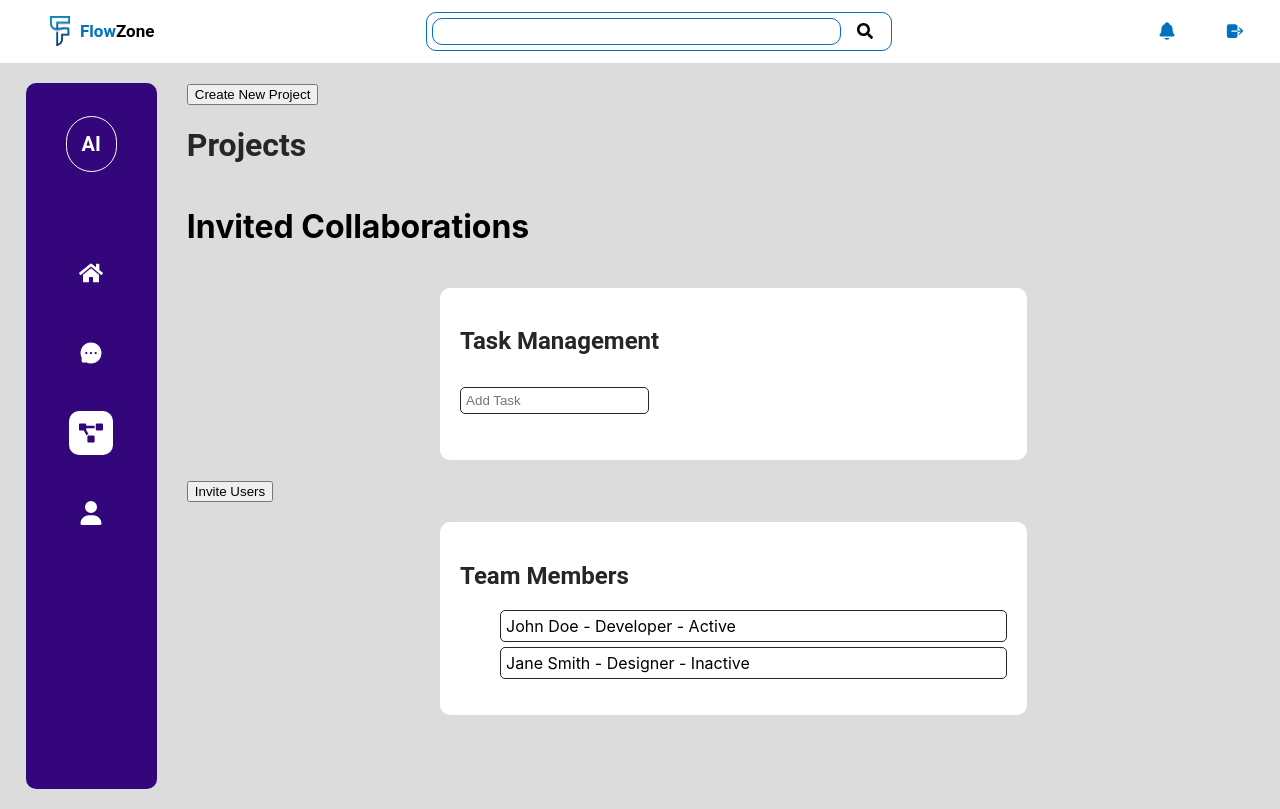
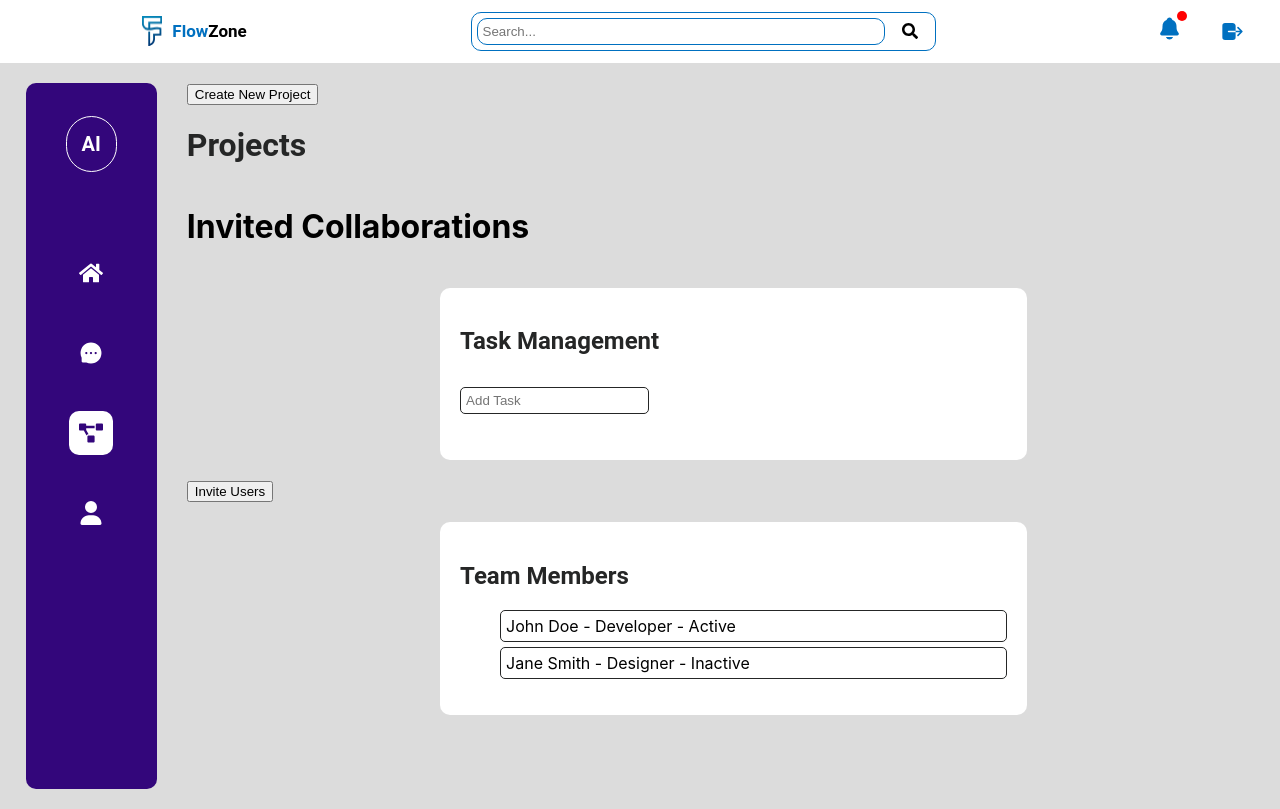
Before and after one commit to ikosong1406/flowzonefrontend, a React (Create React App) app: page /dashboard/progress in a window 1280 px wide. Built offline with nearby package versions, Linux system fonts and the light colour scheme.

Commit message:
modified:   src/components/Header.js 	modified:   src/styles/Header.css

```diff
--- a/src/components/Header.js
+++ b/src/components/Header.js
@@ -1,29 +1,105 @@
-import React from "react";
+import React, { useState } from "react";
 import "../styles/Header.css";
 import logo from "../images/logo.png";
 import { IoLogOut } from "react-icons/io5";
 import { IoNotifications } from "react-icons/io5";
 import { FaSearch } from "react-icons/fa";
+import Modal from "react-modal";
+import { ToastContainer, toast } from "react-toastify";
+import "react-toastify/dist/ReactToastify.css";
+import { useNavigate } from "react-router-dom";
+
+// Sample notifications
+const sampleNotifications = [
+  "Notification 1",
+  "Notification 2",
+  "Notification 3",
+];
 
 const Header = () => {
+  const navigate = useNavigate();
+  const [searchQuery, setSearchQuery] = useState("");
+  const [isModalOpen, setIsModalOpen] = useState(false);
+  const [notifications, setNotifications] = useState(sampleNotifications);
+  const [hasUnreadNotifications, setHasUnreadNotifications] = useState(true);
+
+  const handleSearch = () => {
+    // Implement search functionality
+    console.log("Search query:", searchQuery);
+  };
+
+  const toggleModal = () => {
+    setIsModalOpen(!isModalOpen);
+    if (hasUnreadNotifications) setHasUnreadNotifications(false);
+  };
+
+  const handleLogout = () => {
+    toast.info("Are you sure you want to logout?", {
+      position: "top-center",
+      autoClose: false,
+      closeOnClick: true,
+      draggable: true,
+      onClose: () => {
+        // Handle logout logic
+        console.log("User logged out");
+        navigate("/");
+      },
+    });
+  };
+
   return (
     <div className="headerMain">
+      <ToastContainer />
       <div className="headerDiv1">
         <div className="headerDiv11">
-          <img src={logo} />
+          <img src={logo} alt="logo" />
           <h1>
             <span style={{ color: "#0070C0" }}>Flow</span>Zone
           </h1>
         </div>
         <div className="headerDiv12">
-          <input />
-          <FaSearch style={{ alignSelf: "center" }} />
+          <input
+            value={searchQuery}
+            onChange={(e) => setSearchQuery(e.target.value)}
+            placeholder="Search..."
+          />
+          <FaSearch
+            style={{ alignSelf: "center", cursor: "pointer" }}
+            onClick={handleSearch}
+          />
         </div>
       </div>
       <div className="headerDiv2">
-        <IoNotifications />
-        <IoLogOut />
+        <div style={{ position: "relative" }}>
+          <IoNotifications
+            style={{ cursor: "pointer" }}
+            onClick={toggleModal}
+          />
+          {hasUnreadNotifications && (
+            <span className="notificationIndicator"></span>
+          )}
+        </div>
+        <IoLogOut
+          style={{ cursor: "pointer", alignSelf: "center" }}
+          onClick={handleLogout}
+        />
       </div>
+
+      <Modal
+        isOpen={isModalOpen}
+        onRequestClose={toggleModal}
+        contentLabel="Notifications"
+        className="Modal"
+        overlayClassName="Overlay"
+      >
+        <h2>Notifications</h2>
+        <ul>
+          {notifications.map((notification, index) => (
+            <li key={index}>{notification}</li>
+          ))}
+        </ul>
+        <button onClick={toggleModal}>Close</button>
+      </Modal>
     </div>
   );
 };
--- a/src/styles/Header.css
+++ b/src/styles/Header.css
@@ -13,7 +13,7 @@
 
 .headerDiv11 {
   display: flex;
-  margin-left: 40px;
+  margin-left: 0px;
 }
 
 .headerDiv11 img {
@@ -38,6 +38,7 @@
   justify-content: space-between;
   border-radius: 10px;
   padding-right: 2%;
+  margin-right: 10%;
 }
 
 .headerDiv12 input {
@@ -52,7 +53,42 @@
   display: flex;
   align-self: center;
   justify-content: space-between;
-  font-size: 20px;
+  font-size: 25px;
   color: #0070c0;
   margin-right: 2%;
 }
+
+.notificationIndicator {
+  position: absolute;
+  top: -5px;
+  right: -5px;
+  width: 10px;
+  height: 10px;
+  background-color: red;
+  border-radius: 50%;
+}
+
+.Modal {
+  position: absolute;
+  top: 50%;
+  left: 50%;
+  right: auto;
+  bottom: auto;
+  margin-right: -50%;
+  transform: translate(-50%, -50%);
+  background: #fff;
+  border-radius: 4px;
+  padding: 20px;
+  max-width: 500px;
+  width: 100%;
+  box-shadow: 0 4px 6px rgba(0, 0, 0, 0.1);
+}
+
+.Overlay {
+  position: fixed;
+  top: 0;
+  left: 0;
+  right: 0;
+  bottom: 0;
+  background-color: rgba(0, 0, 0, 0.5);
+}
```
